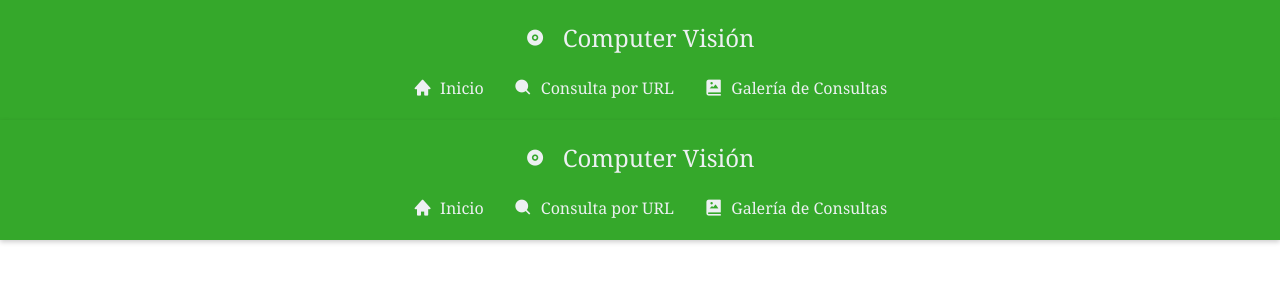
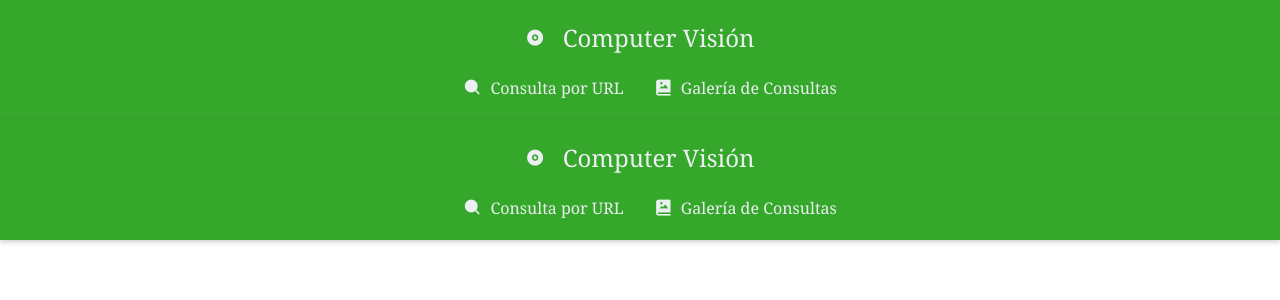
Before and after one commit to vallegrande/AS221S5_T06_fe, an Angular app: page /nav in a window 1280 px wide. Shown: the top 300 px of the page. Built offline with nearby package versions, Linux system fonts and the light colour scheme.

Commit message:
feat:route redirection

```diff
--- a/src/app/app-routing.module.ts
+++ b/src/app/app-routing.module.ts
@@ -15,8 +15,9 @@ const routes: Routes = [
     component: NavComponent
   },
   {
-    path: 'computer-home',
-    component: ComputerHomeComponent
+    path: '',
+    component: ComputerHomeComponent,
+    pathMatch: 'full'
   },
   {
     path: 'computer-galery',
--- a/src/app/modules/pages/nav/nav.component.html
+++ b/src/app/modules/pages/nav/nav.component.html
@@ -9,11 +9,6 @@
 
       <div class="nav__list">
         <div class="nav__items">
-          <a routerLink="/computer-home" routerLinkActive="active" class="nav__link">
-            <i class='bx bxs-home nav__icon'></i>
-            <span class="nav__name custom-nav-logo">Inicio</span>
-          </a>
-
           <a routerLink="/computer-vision" routerLinkActive="active" class="nav__link">
             <i class='bx bxs-search nav__icon'></i>
             <span class="nav__name custom-nav-logo">Consulta por URL</span>
```
